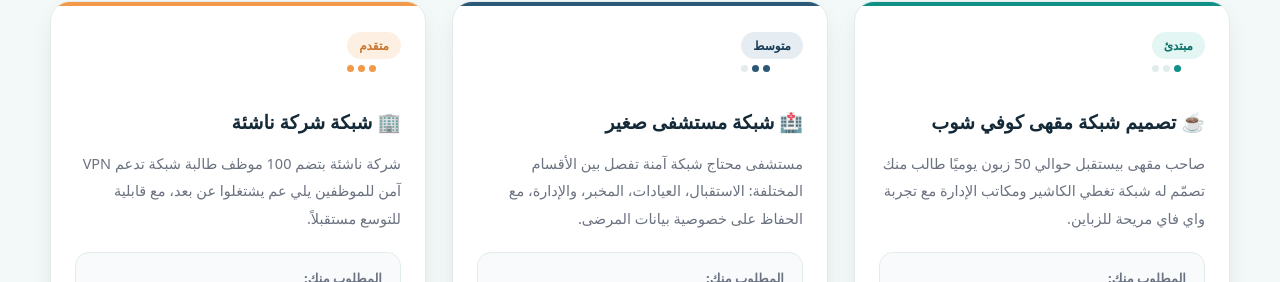
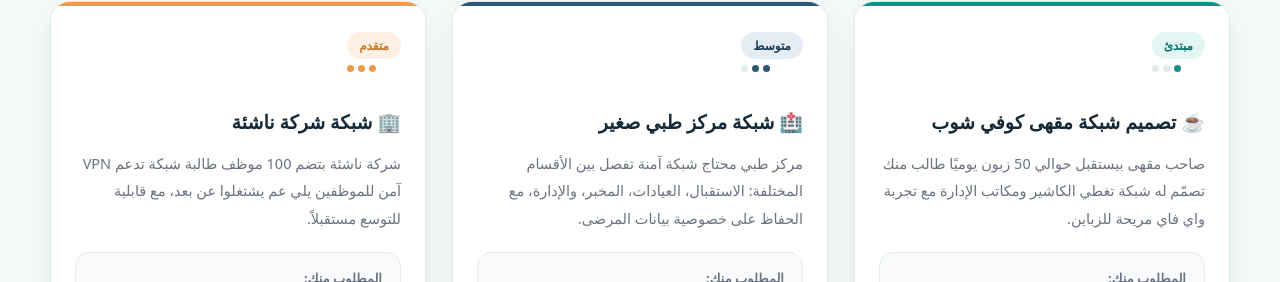
Before and after one commit to Alaa0011908/smartlab-full, a Next.js app: page /scenarios in a window 1280 px wide. Shown: the part 437-719 px from the top of the page. Built offline with nearby package versions, Linux system fonts and the light colour scheme.

Commit message:
Update index.js

```diff
--- a/pages/scenarios/index.js
+++ b/pages/scenarios/index.js
@@ -1,5 +1,5 @@
 // pages/scenarios/index.js
-import React, { useState } from 'react';
+import React from 'react';
 import { useRouter } from 'next/router';
 import Link from 'next/link';
 import Navbar from "../../components/Navbar";
@@ -269,8 +269,8 @@ export default function Scenarios() {
     },
     {
       id: 'hospital',
-      title: '🏥 شبكة مستشفى صغير',
-      description: 'مستشفى محتاج شبكة آمنة تفصل بين الأقسام المختلفة: الاستقبال، العيادات، المخبر، والإدارة، مع الحفاظ على خصوصية بيانات المرضى.',
+      title: '🏥 شبكة مركز طبي صغير',  // ✅ تم التعديل
+      description: 'مركز طبي محتاج شبكة آمنة تفصل بين الأقسام المختلفة: الاستقبال، العيادات، المخبر، والإدارة، مع الحفاظ على خصوصية بيانات المرضى.',  // ✅ تم التعديل
       difficulty: 'متوسط',
       levelClass: 'intermediate',
       dots: [true, true, false],
@@ -333,10 +333,8 @@ export default function Scenarios() {
         }
       `}</style>
 
-      {/* ===== Navbar ===== */}
       <Navbar />
 
-      {/* Hero */}
       <section style={styles.hero}>
         <span style={styles.eyebrow}>🚀 تدرّب على الواقع</span>
         <h1 style={styles.heroTitle} className="hero-title">
@@ -359,7 +357,6 @@ export default function Scenarios() {
         </div>
       </section>
 
-      {/* Cards Grid */}
       <div style={styles.grid}>
         {scenarios.map((scenario) => {
           const accentColors = {
@@ -422,7 +419,6 @@ export default function Scenarios() {
         })}
       </div>
 
-      {/* Footer */}
       <footer style={styles.footer}>
         <div style={styles.footerContainer} className="footerContainer">
           <div style={styles.footerLeft}>
```
